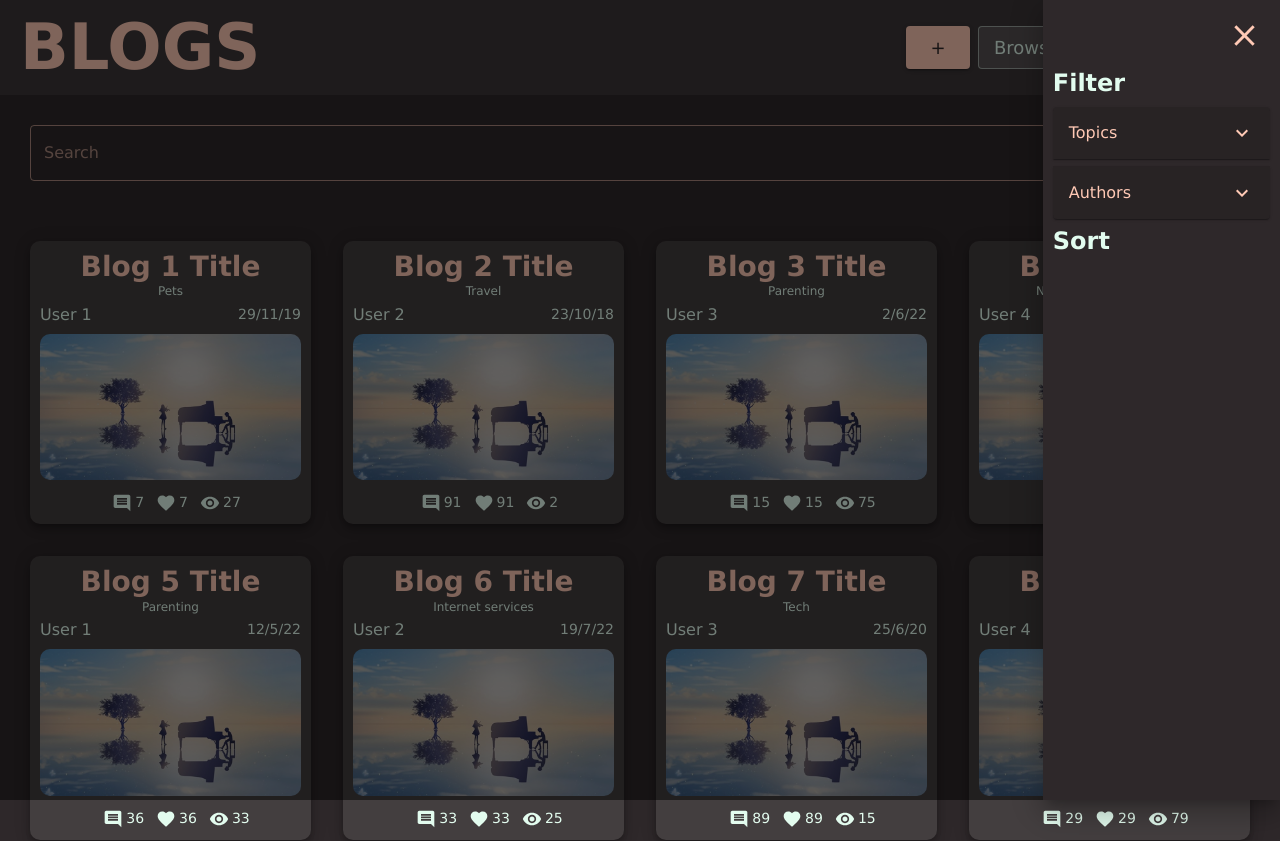
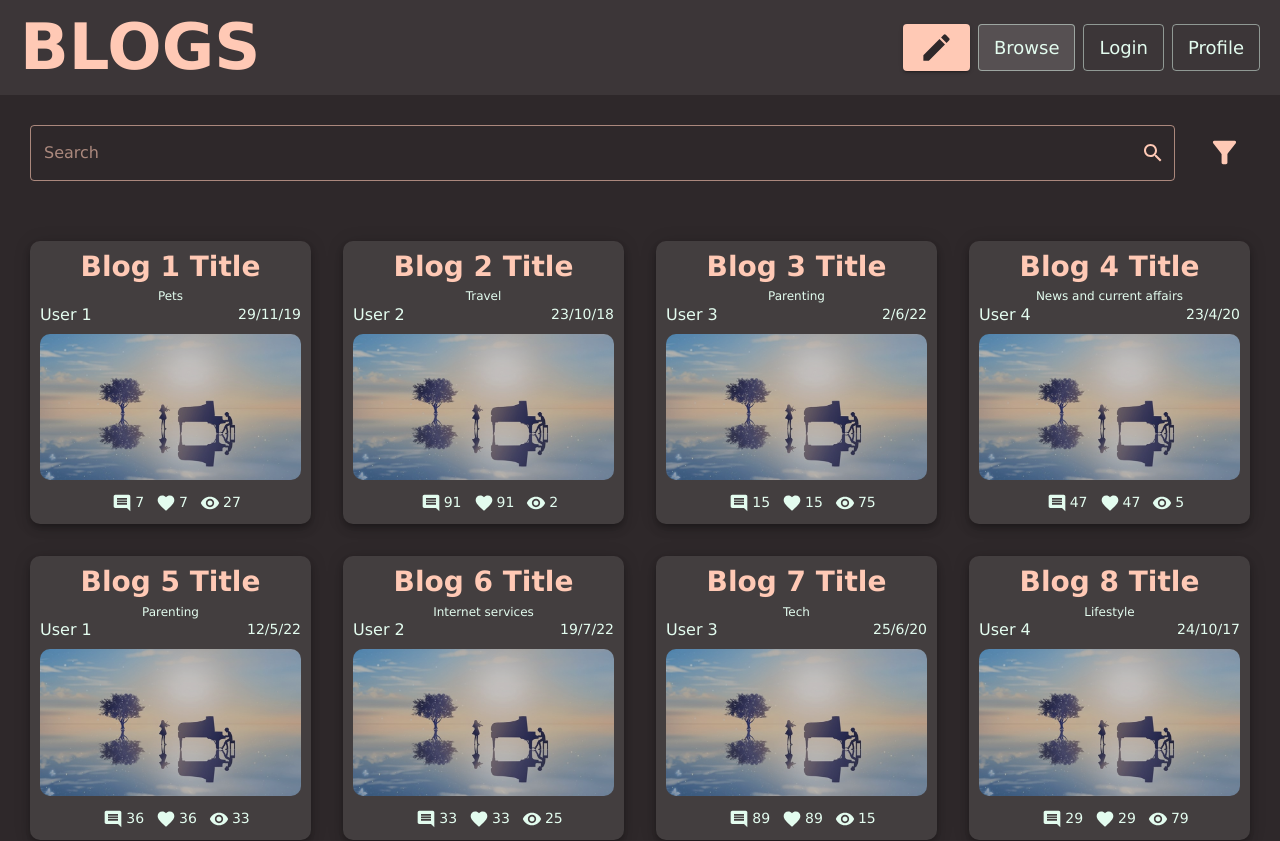
Before and after one commit to aryatathe/cogoport-lba, a React (Create React App) app: page / in a window 1280 px wide. Shown: the top 841 px of the page. Built offline with nearby package versions, Linux system fonts and the light colour scheme.

Commit message:
responsize fixes

```diff
--- a/src/components/BlogCard.js
+++ b/src/components/BlogCard.js
@@ -41,7 +41,12 @@ const BlogCard = ({ data, xs, sm, md, lg, xl }) => {
           <Typography variant="h3" align="center" color="secondary">
             {data.title}
           </Typography>
-          <Typography variant="body2" align="center" color="primary">
+          <Typography
+            variant="body2"
+            align="center"
+            color="primary"
+            sx={{ transform: "translateY(5px)" }}
+          >
             {data.topic}
           </Typography>
           <Stack
--- a/src/components/FilterArea.js
+++ b/src/components/FilterArea.js
@@ -2,7 +2,6 @@ import { useState } from "react";
 
 import Stack from "@mui/material/Stack";
 import Button from "@mui/material/Button";
-import IconButton from "@mui/material/IconButton";
 import Typography from "@mui/material/Typography";
 import Autocomplete from "@mui/material/Autocomplete";
 import TextField from "@mui/material/TextField";
@@ -13,7 +12,6 @@ import AccordionDetails from "@mui/material/AccordionDetails";
 import Checkbox from "@mui/material/Checkbox";
 
 import ExpandMoreIcon from "@mui/icons-material/ExpandMore";
-import CloseIcon from "@mui/icons-material/Close";
 
 import { styled } from "@mui/material/styles";
 
@@ -22,20 +20,19 @@ import users from "../content/users";
 
 const FilterArea = ({ visible, close }) => {
   return (
-    <Drawer anchor="right" open={visible}>
+    <Drawer
+      anchor="right"
+      open={visible}
+      ModalProps={{ onBackdropClick: close }}
+    >
       <Stack
         direction="column"
         spacing={1}
-        sx={{ maxWidth: "300px", margin: "10px" }}
+        sx={{ maxWidth: "300px", margin: "20px 10px" }}
       >
-        <IconButton
-          disableRipple
-          onClick={close}
-          sx={{ alignSelf: "flex-end" }}
-        >
-          <CloseIcon fontSize="large" color="secondary" />
-        </IconButton>
-        <Typography variant="h4">Filter</Typography>
+        <Typography variant="h4" align="center">
+          Filter
+        </Typography>
         <Accordion>
           <AccordionSummary expandIcon={<ExpandMoreIcon color="secondary" />}>
             <Typography variant="subtitle1" color="secondary">
@@ -66,7 +63,9 @@ const FilterArea = ({ visible, close }) => {
             ))}
           </AccordionDetails>
         </Accordion>
-        <Typography variant="h4">Sort</Typography>
+        <Typography variant="h4" align="center">
+          Sort
+        </Typography>
       </Stack>
     </Drawer>
   );
--- a/src/components/Header.js
+++ b/src/components/Header.js
@@ -1,42 +1,48 @@
+import { useState } from "react";
 import { NavLink } from "react-router-dom";
 
 import Stack from "@mui/material/Stack";
 import Typography from "@mui/material/Typography";
 import Button from "@mui/material/Button";
+import IconButton from "@mui/material/IconButton";
+import Drawer from "@mui/material/Drawer";
 
-import { styled } from "@mui/material/styles";
+import { styled, useTheme } from "@mui/material/styles";
+import useMediaQuery from "@mui/material/useMediaQuery";
 
-const HeaderContainer = styled(Stack)({
+import CreateIcon from "@mui/icons-material/Create";
+import MenuIcon from "@mui/icons-material/Menu";
+
+const HeaderContainer = styled(Stack)(({ theme }) => ({
   background: "#ffffff11",
   padding: "10px 20px",
-});
+  [theme.breakpoints.down("md")]: {
+    padding: "5px 10px",
+  },
+}));
 
-const NavButton = styled(Button)({
+const NavButton = styled(Button)(({ theme }) => ({
   fontSize: 18,
   "&.active": {
     pointerEvents: "none",
     background: "#ffffff22",
   },
-});
+  [theme.breakpoints.down("md")]: {
+    minWidth: 0,
+    fontSize: 16,
+    padding: "5px 10px",
+  },
+}));
 
-const Header = () => {
-  return (
-    <HeaderContainer
-      direction="row"
-      justifyContent="space-between"
-      alignItems="center"
-    >
-      <Typography variant="h1" color="secondary">
-        BLOGS
-      </Typography>
-      <Stack direction="row" spacing={1}>
+const NavButtons = (
+  <>
     <NavButton
       variant="contained"
       color="secondary"
       component={NavLink}
       to="/edit/new"
     >
-          +
+      <CreateIcon fontSize="large" color="#2b282a" />
     </NavButton>
     <NavButton variant="outlined" component={NavLink} to="/">
       Browse
@@ -47,7 +53,44 @@ const Header = () => {
     <NavButton variant="outlined" component={NavLink} to="/profile/1">
       Profile
     </NavButton>
+  </>
+);
+
+const Header = () => {
+  const [mobileToggle, setMobileToggle] = useState(false);
+
+  const theme = useTheme();
+  const sm = useMediaQuery(theme.breakpoints.down("sm"));
+  return (
+    <HeaderContainer
+      direction="row"
+      justifyContent="space-between"
+      alignItems="center"
+      spacing={1}
+    >
+      <Typography variant="h1" color="secondary">
+        BLOGS
+      </Typography>
+      {sm ? (
+        <>
+          <IconButton disableRipple onClick={() => setMobileToggle(true)}>
+            <MenuIcon color="primary" fontSize="large" />
+          </IconButton>
+          <Drawer
+            anchor="top"
+            open={mobileToggle}
+            ModalProps={{ onBackdropClick: () => setMobileToggle(false) }}
+          >
+            <Stack direction="column" spacing={1} sx={{ padding: "10px" }}>
+              {NavButtons}
             </Stack>
+          </Drawer>
+        </>
+      ) : (
+        <Stack direction="row" spacing={1}>
+          {NavButtons}
+        </Stack>
+      )}
     </HeaderContainer>
   );
 };
--- a/src/components/screens/Blog.js
+++ b/src/components/screens/Blog.js
@@ -15,7 +15,7 @@ import Header from "../Header";
 
 import blogs from "../../content/blogs";
 
-const BlogContainer = styled(Box)({
+const BlogContainer = styled(Box)(({ theme }) => ({
   maxWidth: "800px",
   margin: "auto",
   marginTop: "20px",
@@ -24,7 +24,10 @@ const BlogContainer = styled(Box)({
   "& .para": {
     margin: "15px 0",
   },
-});
+  [theme.breakpoints.down("sm")]: {
+    padding: "10px",
+  },
+}));
 
 const Blog = () => {
   const [blog, setBlog] = useState({ loading: true });
--- a/src/components/screens/Home.js
+++ b/src/components/screens/Home.js
@@ -7,7 +7,8 @@ import InputAdornment from "@mui/material/InputAdornment";
 import IconButton from "@mui/material/IconButton";
 import Stack from "@mui/material/Stack";
 
-import { styled } from "@mui/material/styles";
+import { styled, useTheme } from "@mui/material/styles";
+import useMediaQuery from "@mui/material/useMediaQuery";
 
 import SearchIcon from "@mui/icons-material/Search";
 import FilterAltIcon from "@mui/icons-material/FilterAlt";
@@ -20,19 +21,23 @@ import blogs from "../../content/blogs";
 import topics from "../../content/topics";
 
 const Home = () => {
-  const [filterToggle, setFilterToggle] = useState(true);
+  const [filterToggle, setFilterToggle] = useState(false);
+  const theme = useTheme();
+  const sm = useMediaQuery(theme.breakpoints.down("sm"));
+  const md = useMediaQuery(theme.breakpoints.down("md"));
   return (
     <>
       <Header />
       <Stack
         direction="row"
         alignItems="stretch"
-        spacing={3}
-        sx={{ padding: "30px" }}
+        spacing={sm ? 1 : md ? 2 : 3}
+        sx={{ padding: md ? "20px 20px 0 20px" : "30px" }}
       >
         <TextField
           variant="outlined"
           label="Search"
+          size={sm ? "small" : "medium"}
           InputProps={{
             endAdornment: (
               <InputAdornment position="end">
@@ -44,18 +49,19 @@ const Home = () => {
           }}
           sx={{ flex: 1 }}
         />
-        <IconButton
-          disableRipple
-          onClick={() => setFilterToggle(!filterToggle)}
-        >
-          <FilterAltIcon color="secondary" fontSize="large" />
+        <IconButton disableRipple onClick={() => setFilterToggle(true)}>
+          <FilterAltIcon color="secondary" fontSize={sm ? "medium" : "large"} />
         </IconButton>
         <FilterArea
           visible={filterToggle}
-          close={() => setFilterToggle(!filterToggle)}
+          close={() => setFilterToggle(false)}
         />
       </Stack>
-      <Grid container spacing={4} sx={{ padding: "30px" }}>
+      <Grid
+        container
+        spacing={sm ? 2 : md ? 3 : 4}
+        sx={{ padding: md ? "20px" : "30px" }}
+      >
         {blogs.map((blog, i) => {
           return (
             <BlogCard key={i} data={blog} xs={12} sm={6} md={4} lg={3} xl={2} />
--- a/src/theme.js
+++ b/src/theme.js
@@ -1,15 +1,31 @@
 import { createTheme } from "@mui/material/styles";
 
+const breakpointTheme = createTheme({
+  breakpoints: {
+    values: {
+      xs: 0,
+      sm: 540,
+      md: 768,
+      lg: 1100,
+      xl: 1536,
+    },
+  },
+});
+
 const theme = createTheme({
+  breakpoints: breakpointTheme.breakpoints,
   typography: {
     fontFamily: "Verdana, sans-serif",
     h1: {
       fontSize: 64,
       fontWeight: "bold",
+      [breakpointTheme.breakpoints.down("md")]: { fontSize: 48 },
     },
     h2: {
       fontSize: 56,
       fontWeight: "bold",
+      [breakpointTheme.breakpoints.down("md")]: { fontSize: 42 },
+      [breakpointTheme.breakpoints.down("sm")]: { fontSize: 32 },
     },
     h3: {
       fontSize: 28,
@@ -25,8 +41,10 @@ const theme = createTheme({
     subtitle2: {
       fontSize: 14,
     },
-    body2: {
+    body1: {
       fontSize: 16,
+      [breakpointTheme.breakpoints.down("md")]: { fontSize: 14 },
+      [breakpointTheme.breakpoints.down("sm")]: { fontSize: 13 },
     },
     body2: {
       fontSize: 12,
```
Lines whose indentation alone changed are shown as unchanged.
